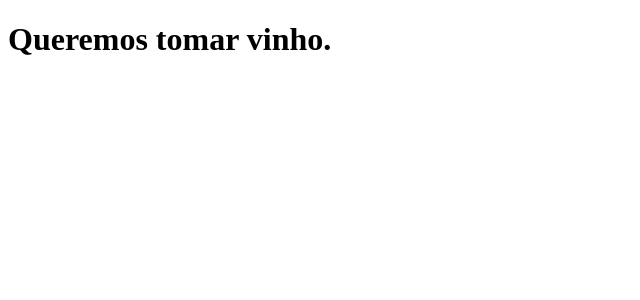
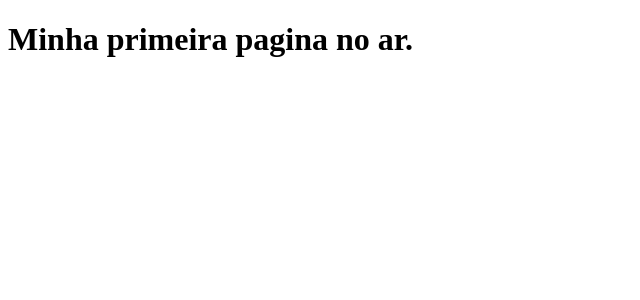
Before and after one commit to marceloairesdasneves/clone-tabnews, a Next.js app: page / in a window 1280 px wide. Shown: the top 300 px of the page, without its empty margins (0-640 px from the left). Built offline with nearby package versions, Linux system fonts and the light colour scheme.

Commit message:
Teste minha primeira pagina no ar

```diff
--- a/pages/index.js
+++ b/pages/index.js
@@ -1,4 +1,4 @@
 function Home() {
-  return <h1>Queremos tomar vinho.</h1>;
+  return <h1>Minha primeira pagina no ar.</h1>;
 }
 export default Home;
```
